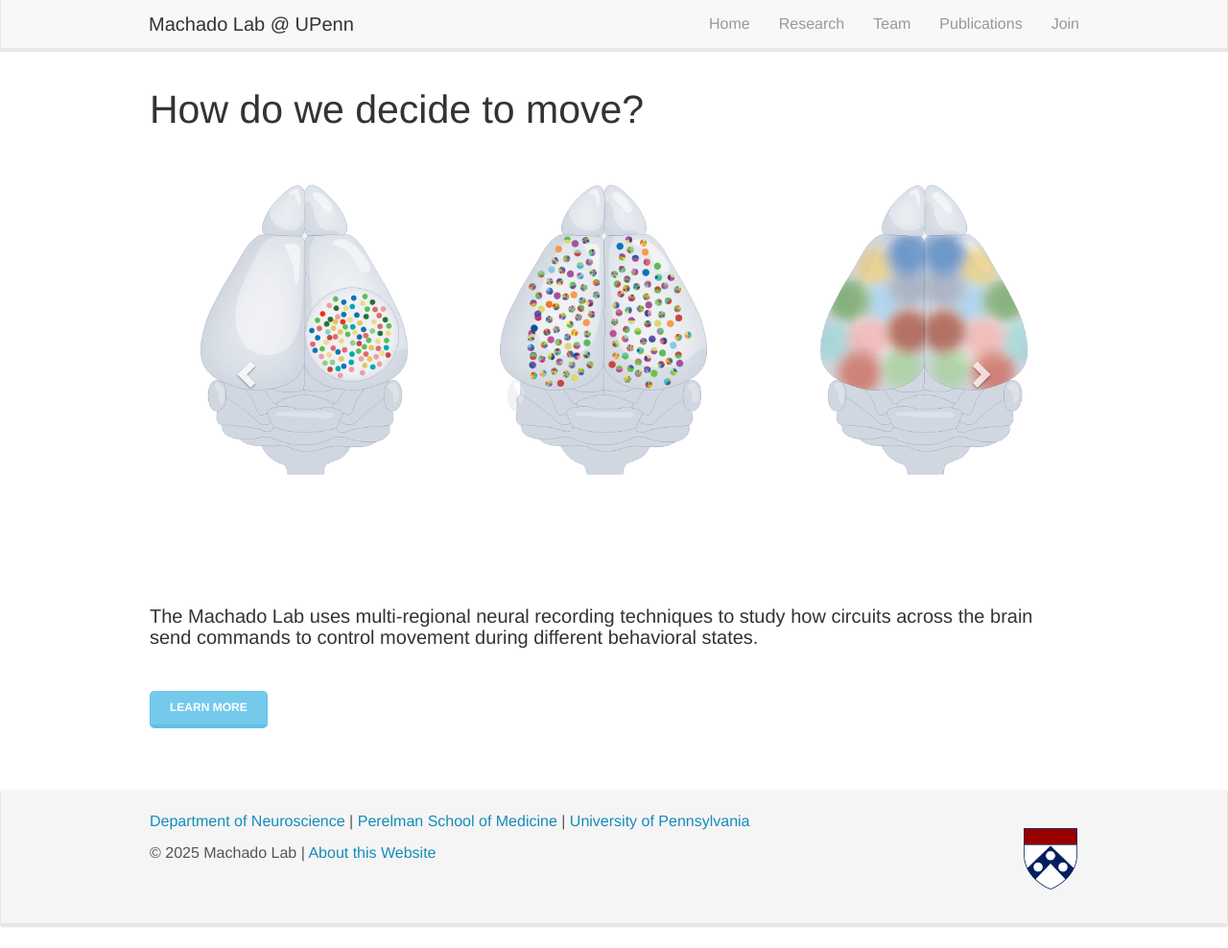
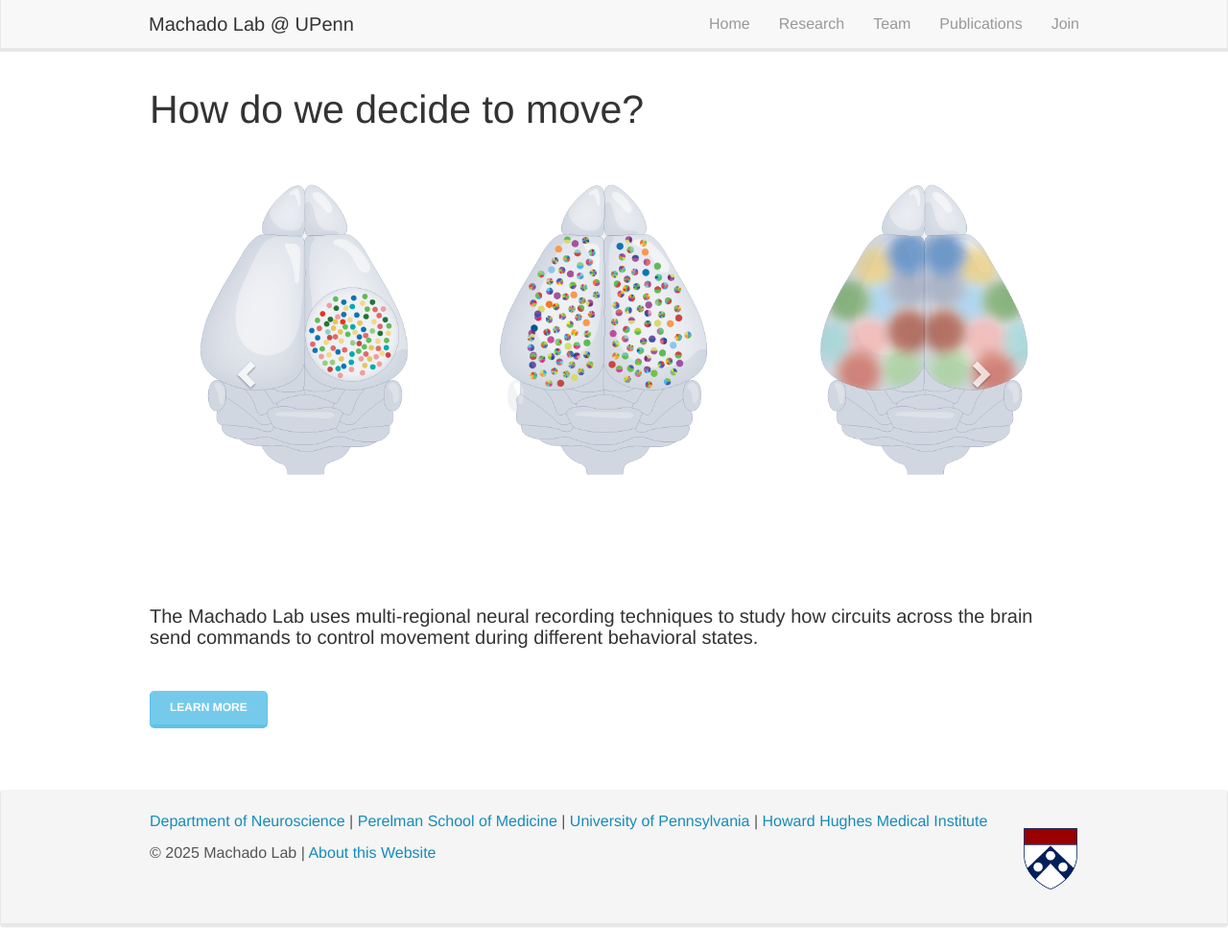
Before and after one commit to machado-lab-code/machado-lab-code, a Jekyll site: the page built from _pages/home.md, in a window 1280 px wide and 988 px high. Shown: the whole window at 96% size. Built offline with Jekyll 4.4.1, drawn with Linux system fonts in a browser that asks for light colours; nearby versions of some CDN libraries.

Commit message:
Update footer.html

```diff
--- a/_includes/footer.html
+++ b/_includes/footer.html
@@ -5,7 +5,7 @@
 		<div class="col-sm-6 col-md-12">
 		   <p></p>
 		   <img src="{{ site.url }}{{ site.baseurl }}/images/penn-1.png" class="img-responsive" width="6%" style="float: right" />
-                   <p>  <a href="https://www.med.upenn.edu/neuroscience/">Department of Neuroscience</a> | <a href="https://www.med.upenn.edu/">Perelman School of Medicine</a> | <a href="https://www.upenn.edu/">University of Pennsylvania</a> </p>
+                   <p>  <a href="https://www.med.upenn.edu/neuroscience/">Department of Neuroscience</a> | <a href="https://www.med.upenn.edu/">Perelman School of Medicine</a> | <a href="https://www.upenn.edu/">University of Pennsylvania</a> | <a href="https://www.hhmi.org/">Howard Hughes Medical Institute</a> </p>
 		   <p>  &copy 2025 Machado Lab | <a href="https://github.com/machado-lab-code/machado-lab-code">About this Website</a>
 		   </p>
 		</div>
```
